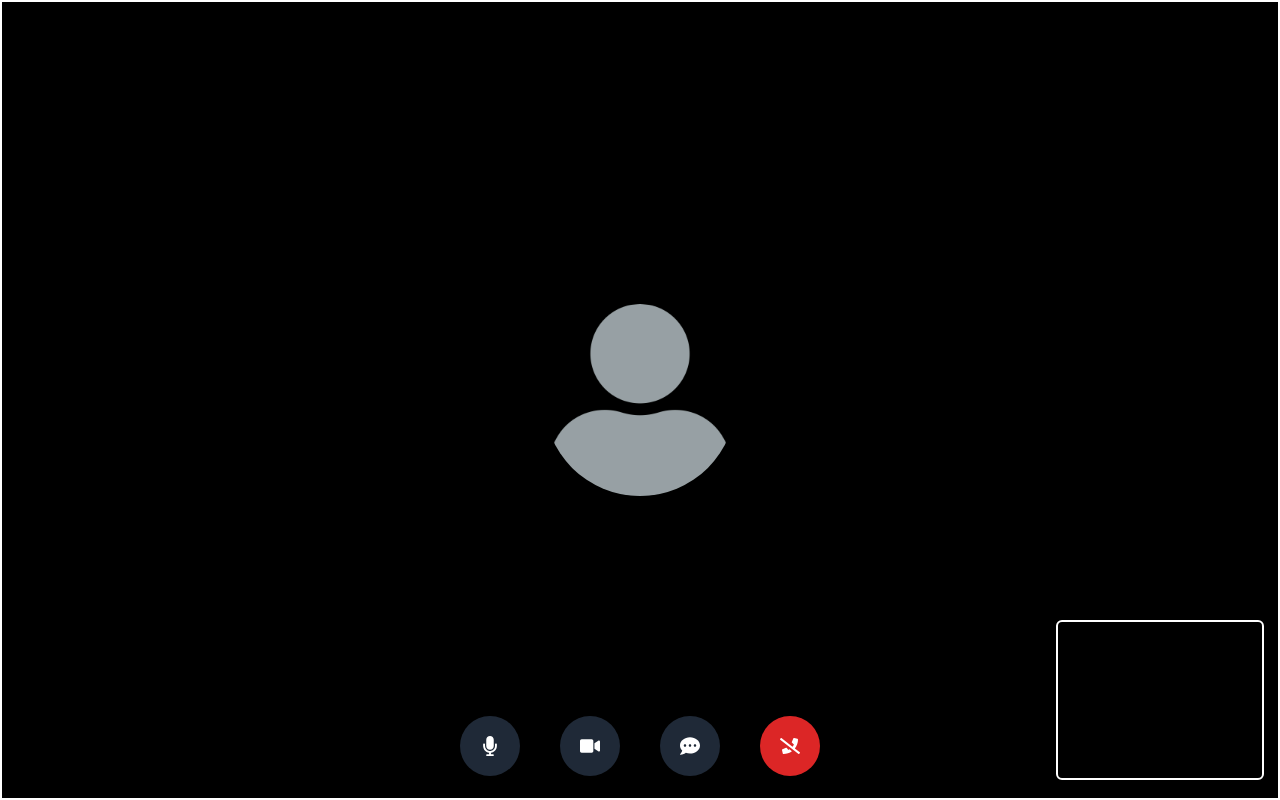
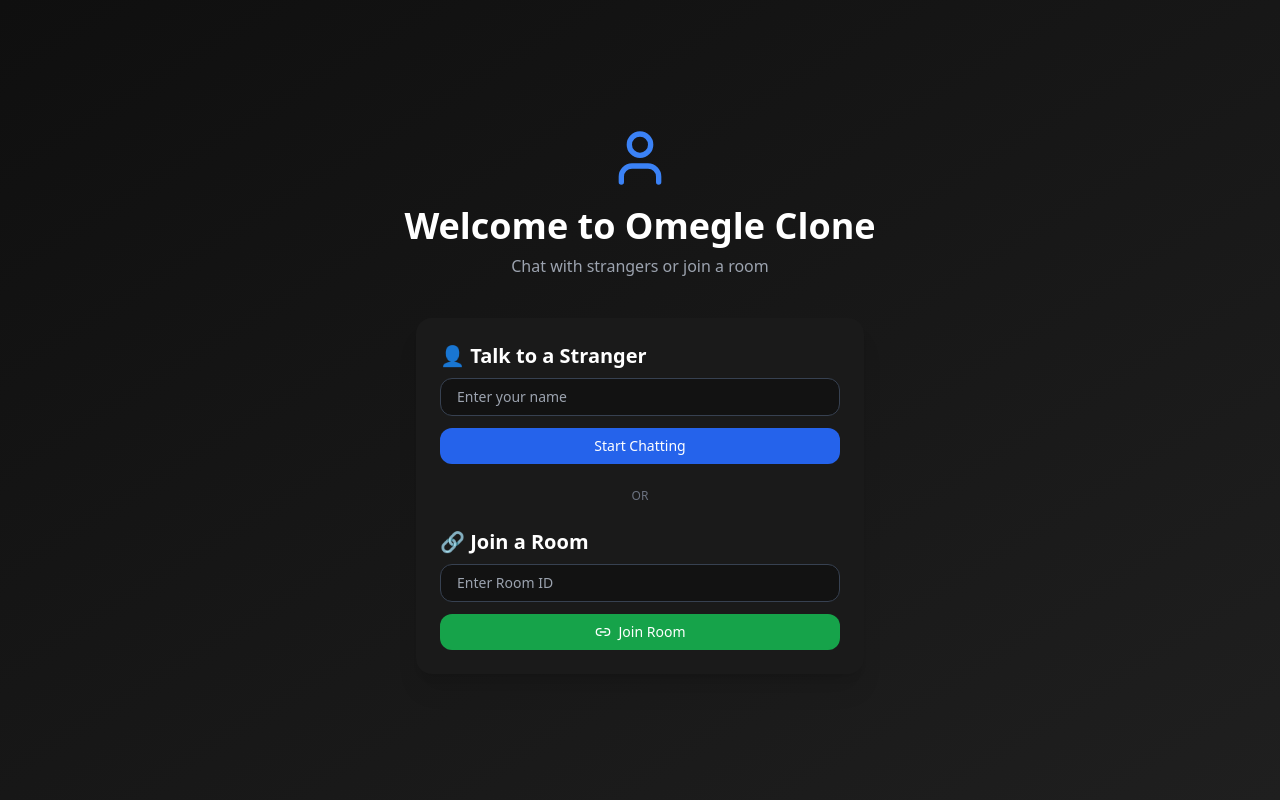
Before and after one commit to Code2With-Pratik/Omagle-App-Clone, a React (Create React App) app in the folder omegle-clone/: page / in a window 1280 px wide. Built offline with nearby package versions, Linux system fonts and the light colour scheme; no server answers.

Commit message:
add routing and create LandingPage, Button, and Input components

```diff
--- a/omegle-clone/package.json
+++ b/omegle-clone/package.json
@@ -7,10 +7,12 @@
     "@testing-library/jest-dom": "^6.6.3",
     "@testing-library/react": "^16.3.0",
     "@testing-library/user-event": "^13.5.0",
+    "classnames": "^2.5.1",
     "lucide-react": "^0.511.0",
     "react": "^19.1.0",
     "react-dom": "^19.1.0",
     "react-icons": "^5.5.0",
+    "react-router-dom": "^7.6.0",
     "react-scripts": "^5.0.1",
     "socket.io-client": "^4.8.1",
     "web-vitals": "^2.1.4"
--- a/omegle-clone/src/App.js
+++ b/omegle-clone/src/App.js
@@ -1,6 +1,15 @@
 import React from "react";
+import { BrowserRouter as Router, Routes, Route } from "react-router-dom";
+import LandingPage from "./pages/LandingPage";
 import Home from "./pages/Home";
 
 export default function App() {
-  return <Home />;
+  return (
+    <Router>
+      <Routes>
+        <Route path="/" element={<LandingPage />} />
+        <Route path="/home" element={<Home />} />
+      </Routes>
+    </Router>
+  );
 }
--- /dev/null
+++ b/omegle-clone/src/components/ui/Button.js
@@ -0,0 +1,21 @@
+import React from "react";
+import classNames from "classnames";
+
+export const Button = React.forwardRef(
+  ({ className, children, ...props }, ref) => {
+    return (
+      <button
+        ref={ref}
+        className={classNames(
+          "inline-flex items-center justify-center rounded-xl bg-blue-600 px-4 py-2 text-sm font-medium text-white transition hover:bg-blue-700 focus:outline-none focus:ring-2 focus:ring-blue-500",
+          className
+        )}
+        {...props}
+      >
+        {children}
+      </button>
+    );
+  }
+);
+
+Button.displayName = "Button";
--- /dev/null
+++ b/omegle-clone/src/components/ui/input.js
@@ -0,0 +1,20 @@
+import React from "react";
+import classNames from "classnames";
+
+export const Input = React.forwardRef(
+  ({ className, type = "text", ...props }, ref) => {
+    return (
+      <input
+        type={type}
+        ref={ref}
+        className={classNames(
+          "w-full rounded-xl border border-gray-700 bg-[#121212] px-4 py-2 text-sm text-white placeholder-gray-400 focus:outline-none focus:ring-2 focus:ring-blue-500",
+          className
+        )}
+        {...props}
+      />
+    );
+  }
+);
+
+Input.displayName = "Input";
--- a/omegle-clone/src/pages/Home.js
+++ b/omegle-clone/src/pages/Home.js
@@ -1,14 +1,31 @@
-// Home.js
-import React, { useState } from "react";
+import React, { useState, useEffect } from "react";
+import { useLocation, useNavigate } from "react-router-dom";
 import VideoCall from "../components/VideoCall";
 import Chat from "../components/Chat";
 
 export default function Home() {
   const [isChatOpen, setIsChatOpen] = useState(false);
+  const location = useLocation();
+  const navigate = useNavigate();
+
+  const { state } = location;
+
+  useEffect(() => {
+    if (!state) {
+      navigate("/"); // Redirect to landing if no data
+    }
+  }, [state, navigate]);
+
+  if (!state) return null;
 
   return (
     <div className="flex h-screen w-screen transition-all duration-300">
-      <VideoCall toggleChat={() => setIsChatOpen((prev) => !prev)} />
+      <VideoCall
+        mode={state.mode}
+        name={state.name}
+        roomId={state.roomId}
+        toggleChat={() => setIsChatOpen((prev) => !prev)}
+      />
       <Chat isOpen={isChatOpen} onClose={() => setIsChatOpen(false)} />
     </div>
   );
--- /dev/null
+++ b/omegle-clone/src/pages/LandingPage.js
@@ -0,0 +1,62 @@
+// src/pages/LandingPage.js
+import React, { useState } from "react";
+import { useNavigate } from "react-router-dom";
+import { Input } from '../components/ui/input';
+import { Button } from '../components/ui/Button';
+import { User, Link2 } from "lucide-react";
+
+export default function LandingPage() {
+  const [name, setName] = useState("");
+  const [roomId, setRoomId] = useState("");
+  const navigate = useNavigate();
+
+  const handleTalkToStranger = () => {
+    if (!name.trim()) return alert("Enter your name");
+    navigate("/home", { state: { mode: "stranger", name } });
+  };
+
+  const handleJoinRoom = () => {
+    if (!roomId.trim()) return alert("Enter room ID");
+    navigate("/home", { state: { mode: "room", roomId } });
+  };
+
+  return (
+    <div className="min-h-screen flex flex-col items-center justify-center bg-gradient-to-br from-[#0f0f0f] to-[#1f1f1f] text-white px-4">
+      <div className="text-center mb-10">
+        <User className="mx-auto h-16 w-16 text-blue-500" />
+        <h1 className="text-4xl font-bold mt-4">Welcome to Omegle Clone</h1>
+        <p className="mt-2 text-gray-400">Chat with strangers or join a room</p>
+      </div>
+
+      <div className="bg-[#1a1a1a] p-6 rounded-2xl shadow-xl w-full max-w-md space-y-6">
+        <div>
+          <h2 className="text-xl font-semibold mb-2">👤 Talk to a Stranger</h2>
+          <Input
+            placeholder="Enter your name"
+            value={name}
+            onChange={(e) => setName(e.target.value)}
+            className="mb-3"
+          />
+          <Button onClick={handleTalkToStranger} className="w-full">
+            Start Chatting
+          </Button>
+        </div>
+
+        <div className="text-center text-gray-500 uppercase text-xs">OR</div>
+
+        <div>
+          <h2 className="text-xl font-semibold mb-2">🔗 Join a Room</h2>
+          <Input
+            placeholder="Enter Room ID"
+            value={roomId}
+            onChange={(e) => setRoomId(e.target.value)}
+            className="mb-3"
+          />
+          <Button onClick={handleJoinRoom} className="w-full bg-green-600 hover:bg-green-700">
+            <Link2 className="mr-2 h-4 w-4" /> Join Room
+          </Button>
+        </div>
+      </div>
+    </div>
+  );
+}
```
Also changed, not shown: 1 other file (tests, documents, lock files or other folders).
